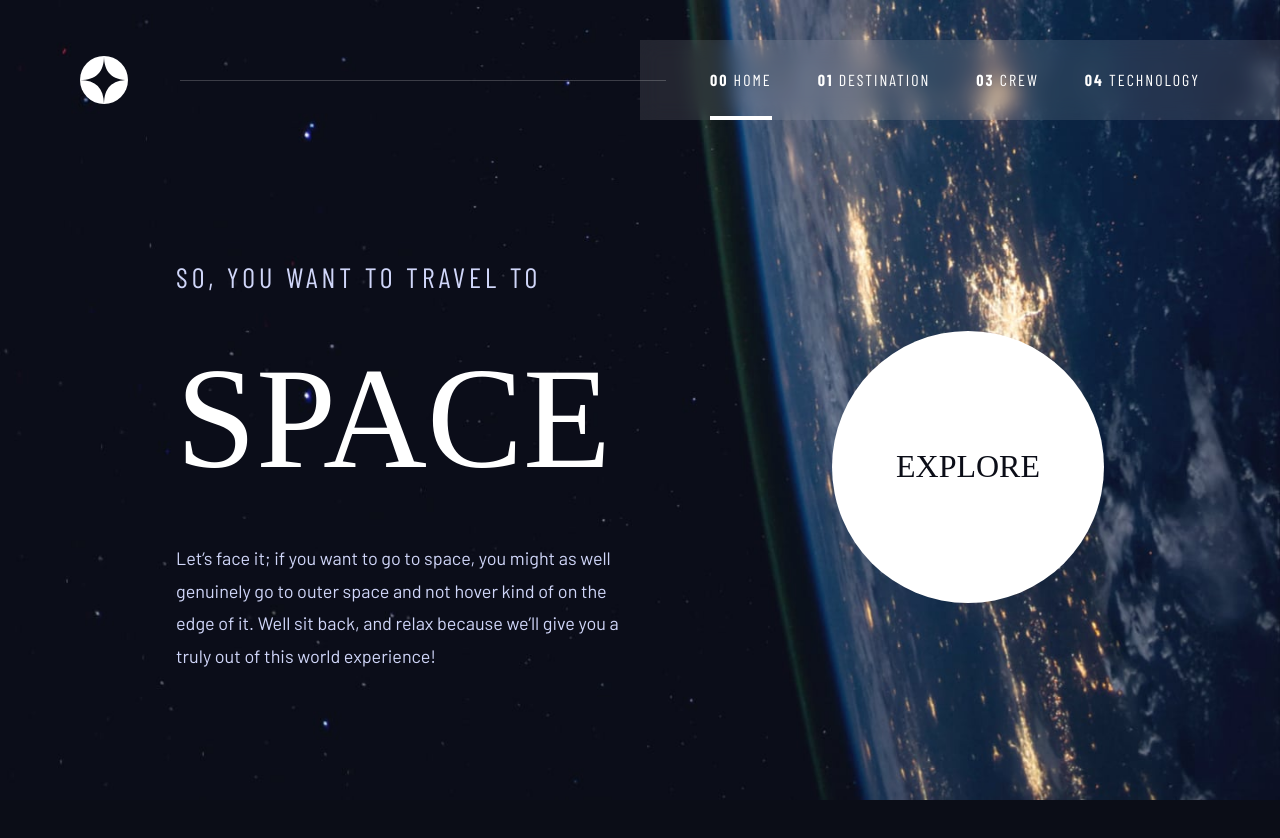
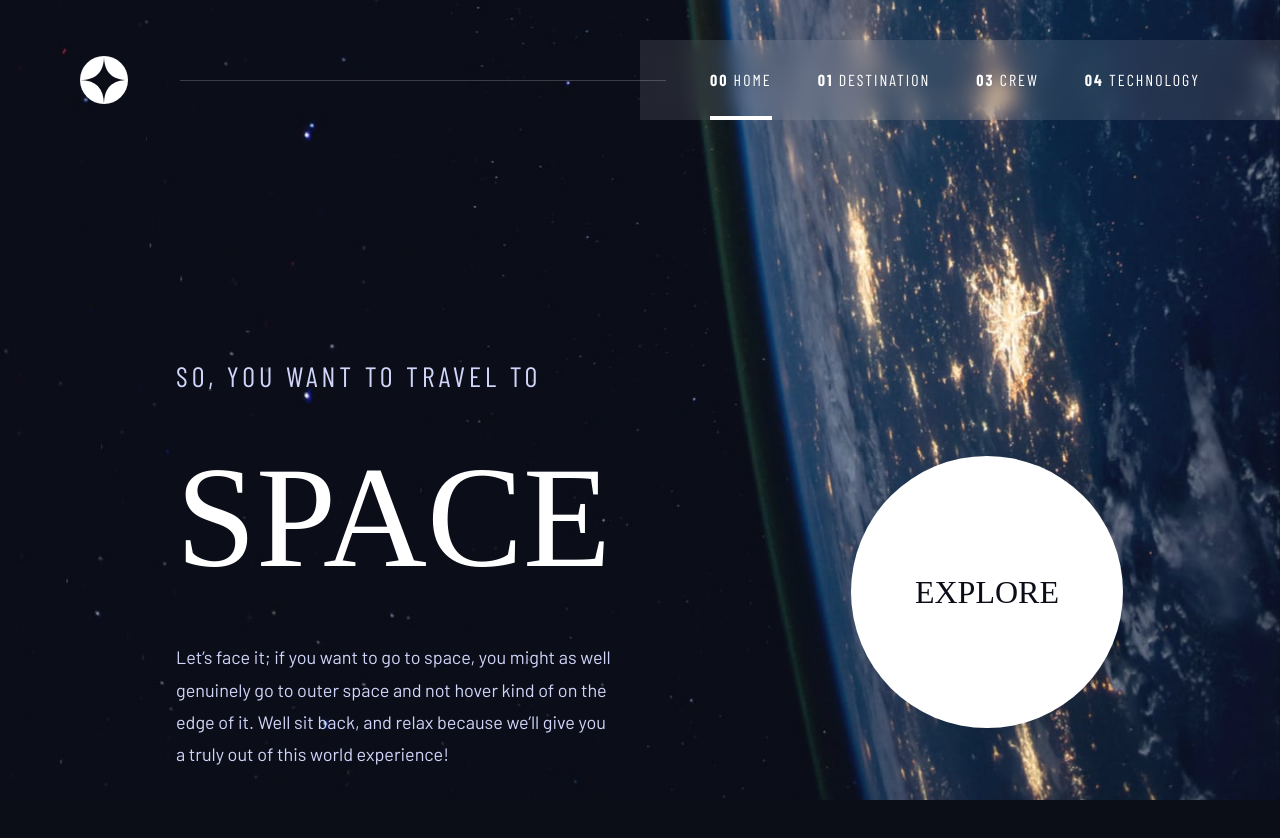
Before and after one commit to aminetiouk/space-tourism-website, a React (Vite) app: page / in a window 1280 px wide. Shown: the top 838 px of the page. Before the commit the page ends 800 px from the top, so only its background shows below. Built offline with nearby package versions, Linux system fonts and the light colour scheme; a web font is replaced by a local one.

Commit message:
style(home): adjust layout spacing and hero section height for better visual alignment

```diff
--- a/src/App.css
+++ b/src/App.css
@@ -190,12 +190,13 @@ body {
 .home {
   height: calc(100vh - 80px - 40px);
   display: flex;
-  padding: var(--space-1600) 11rem;
+  padding: 0 11rem;
 }
 
 .hero {
   display: grid;
-  margin-top: auto;
+  margin-top: 15rem;
+  height: 100%;
   grid-template-columns: 1fr 1fr;
 }
 
@@ -213,9 +214,7 @@ body {
 
 .button {
   position: relative;
-  display: flex;
-  align-items: center;
-  justify-content: end;
+  margin: 6rem 0 0 15rem;
   z-index: 1;
 }
 
```
